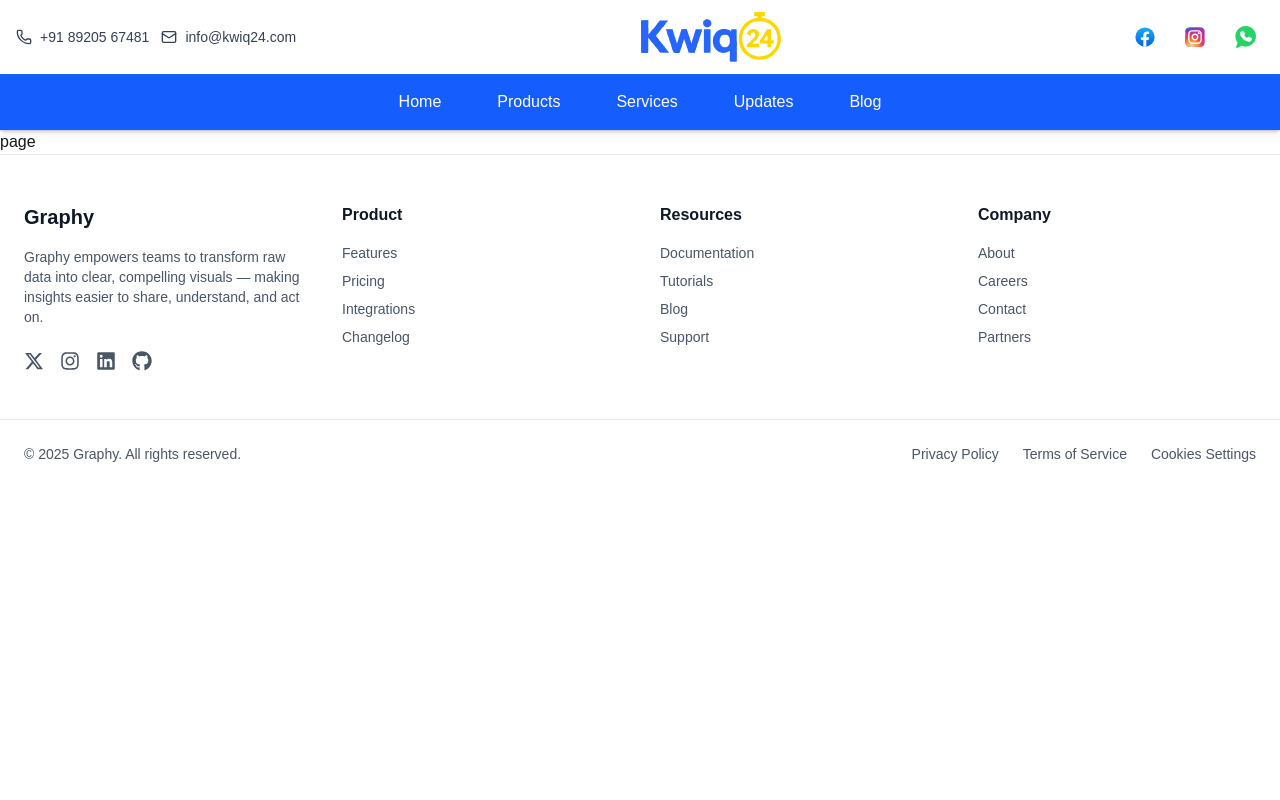
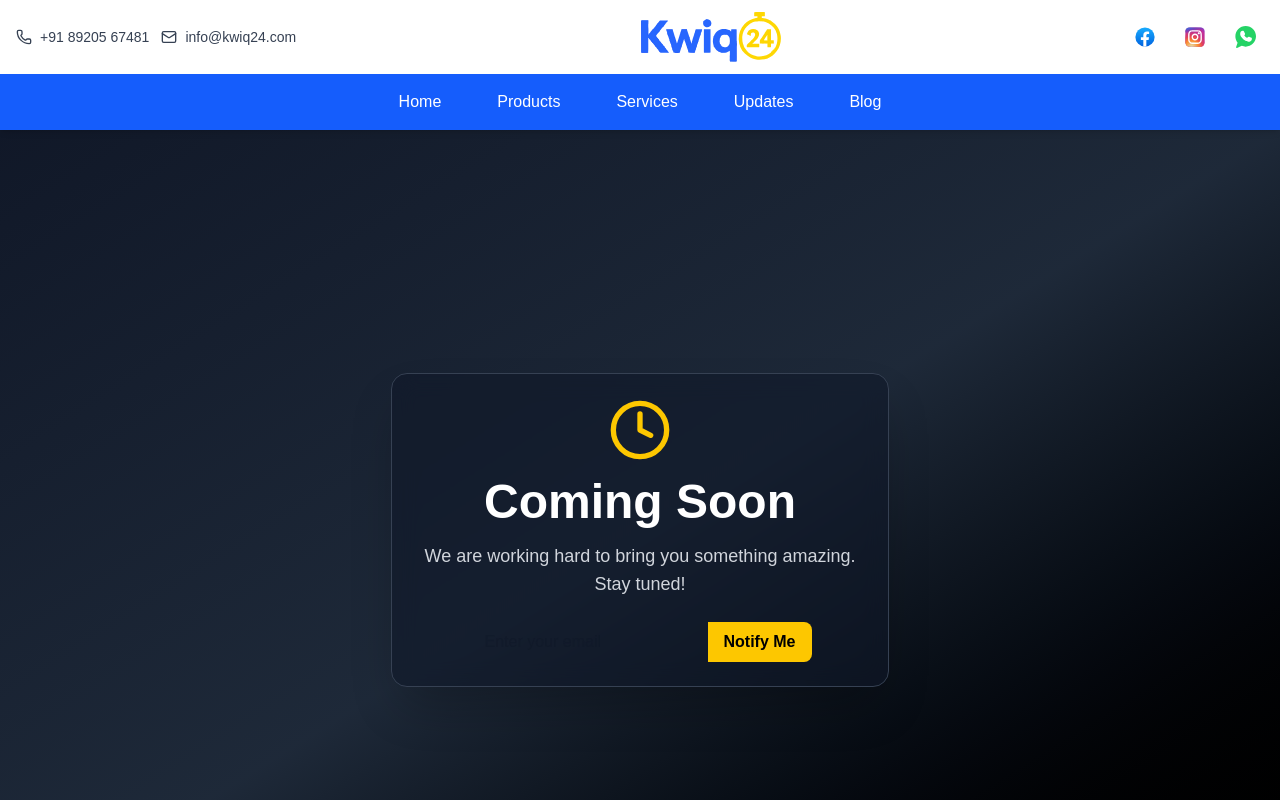
Before and after one commit to jameslucky007/Kwiq-24, a Next.js app: page /Product in a window 1280 px wide. Shown: the top 800 px of the page. Built offline with nearby package versions, Linux system fonts and the light colour scheme.

Commit message:
changes add comming soon page

```diff
--- a/src/app/Product/page.js
+++ b/src/app/Product/page.js
@@ -1,8 +1,43 @@
-import React from 'react'
+"use client";
+import React from "react";
+import { motion } from "framer-motion";
+import { Clock } from "lucide-react";
 
 const page = () => {
   return (
-    <div>page</div>
+    <>
+         <div className="flex items-center justify-center h-screen bg-gradient-to-br from-gray-900 via-gray-800 to-black text-white">
+      <motion.div
+        initial={{ opacity: 0, y: 50 }}
+        animate={{ opacity: 1, y: 0 }}
+        transition={{ duration: 0.8 }}
+        className="text-center p-6 rounded-2xl shadow-2xl bg-gray-900/60 backdrop-blur-md border border-gray-700"
+      >
+        <motion.div
+          initial={{ scale: 0 }}
+          animate={{ scale: 1 }}
+          transition={{ duration: 0.5, delay: 0.2 }}
+          className="flex justify-center mb-4"
+        >
+          <Clock size={64} className="text-yellow-400" />
+        </motion.div>
+        <h1 className="text-4xl md:text-5xl font-bold mb-4">Coming Soon</h1>
+        <p className="text-lg text-gray-300 max-w-md mx-auto">
+          We are working hard to bring you something amazing. Stay tuned!
+        </p>
+        <div className="mt-6 flex justify-center">
+          <input
+            type="email"
+            placeholder="Enter your email"
+            className="px-4 py-2 rounded-l-lg outline-none text-gray-900"
+          />
+          <button className="px-4 py-2 bg-yellow-400 text-black font-semibold rounded-r-lg hover:bg-yellow-500 transition">
+            Notify Me
+          </button>
+        </div>
+      </motion.div>
+    </div>
+    </>
   )
 }
 
```
